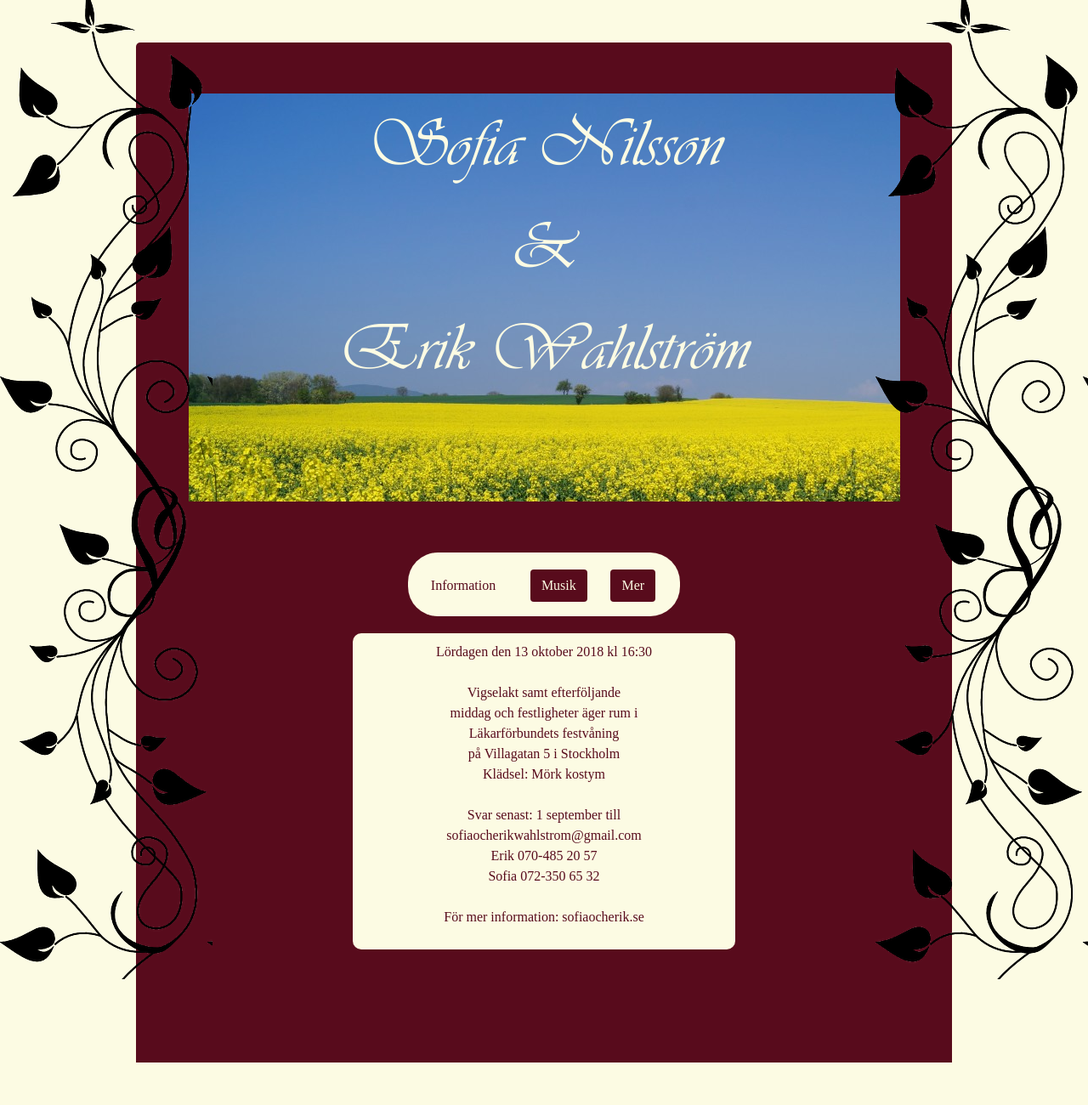
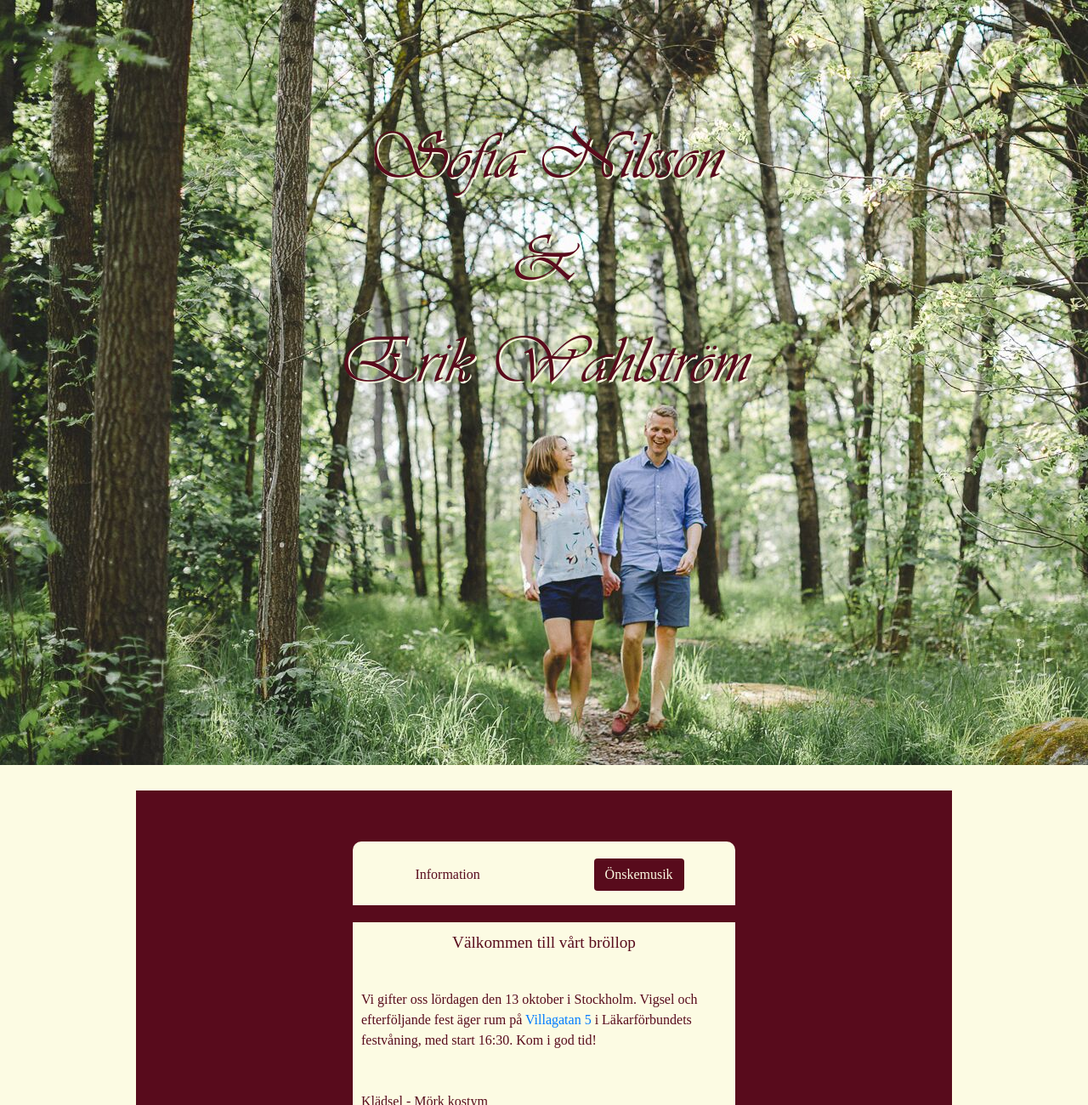
Before and after one commit to olleboll/sofiaocherik, a website: page public/index.html in a window 1280 px wide. Shown: the top 1300 px of the page at 85% size. Before the commit the page ends 1250 px from the top, so only its background shows below. Drawn offline with nearby package versions, Linux system fonts and the light colour scheme; a web font is replaced by a local one.

Commit message:
better image and some fix with the coupkle

```diff
--- a/public/index.html
+++ b/public/index.html
@@ -12,7 +12,7 @@
   crossorigin="anonymous"></script>
   <script src="https://maxcdn.bootstrapcdn.com/bootstrap/4.0.0/js/bootstrap.min.js"></script>
   <link rel="stylesheet" href="https://maxcdn.bootstrapcdn.com/bootstrap/4.0.0/css/bootstrap.min.css" />
-  <link rel="stylesheet" href="styles.css" />
+  <link rel="stylesheet" type="text/css" href="styles.css" />
   <script src="script.js" ></script>
 </head>
 <body>
@@ -26,9 +26,9 @@
 
 
   <section>
-    <div class="side-img-left">
-    </div>
-    <div class="container header-container">
+
+
+    <div class="header-container">
       <div class="header-img">
         <div class="row">
           <div class="col-sm-12">
@@ -39,7 +39,7 @@
         </div>
       </div>
     </div>
-    <div class="side-img-right">
+    <div class="side-imdg-right">
     </div>
   </section>
 
@@ -47,15 +47,14 @@
   <section>
     <div class="container middle-container">
       <div class="row">
-        <div class="col-sm-4 offset-sm-4 nav">
-          <div class="item">
-            <button onclick="itemClick(0);" class="btn btn-item-active">Information</button>
-          </div>
-          <div class="item">
-            <button onclick="itemClick(1);"  class="btn btn-item">Musik</button>
-          </div>
-          <div class="item">
-            <button onclick="itemClick(2);"  class="btn btn-item">Mer</button>
+        <div class="col-sm-6 offset-sm-3">
+          <div class="nav">
+            <div class="item">
+              <button onclick="itemClick(0);" class="btn btn-item-active">Information</button>
+            </div>
+            <div class="item">
+              <button onclick="itemClick(1);"  class="btn btn-item">Önskemusik</button>
+            </div>
           </div>
         </div>
       </div>
@@ -66,19 +65,26 @@
       <div class="row ">
         <div class="col-sm-6 offset-sm-3">
           <div id="0" class="content">
-            <p>Lördagen den 13 oktober 2018 kl 16:30<br><br>
+            <p class="head-text">Välkommen till vårt bröllop</p><br>
+            <p>
+              Vi gifter oss lördagen den 13 oktober i Stockholm.
+              Vigsel och efterföljande fest äger rum på <a href="https://www.google.se/maps/place/Villagatan+5,+114+32+Stockholm/@59.3421973,18.0707568,17z/data=!3m1!4b1!4m5!3m4!1s0x465f9d42358e3fc1:0xac8de9961f2130b1!8m2!3d59.3421973!4d18.0729455" target="_blank">Villagatan 5</a> i Läkarförbundets festvåning, med start 16:30. Kom i god tid!<br><br><br>
 
-            Vigselakt samt efterföljande<br>
-            middag och festligheter äger rum i<br>
-            Läkarförbundets festvåning<br>
-            på Villagatan 5 i Stockholm<br>
-            Klädsel: Mörk kostym<br><br>
-            Svar senast: 1 september till<br>
-            sofiaocherikwahlstrom@gmail.com<br>
-            Erik 070-485 20 57<br>
-            Sofia 072-350 65 32<br><br>
+              Klädsel - Mörk kostym<br><br>
 
-            För mer information: sofiaocherik.se
+              Senast svar - Senast den 1 september vill vi veta om vi har nöjet att få dela vår bröllopsdag med er. Meddela även specialkost och eventuella allergier till osa@sofiaocherik.se.<br><br>
+
+              Toastmaster - Ken Lindeberg Lindvet mailadr: toastmaster@sofiaocherik.se<br><br>
+
+              Önskemusik - Vilken låt skulle du vilja höra under kvällen? Klicka här<br><br>
+
+              Boende - Det finns många bra boendealternativ i närheten av festlokalen.<br><br>
+
+              Barn - Vi önskar fira vår bröllopsdag utan barn.<br><br>
+
+              Önskelista - Vi är glada om ni kommer och delar vår dag. Vill ni ge oss något välkomnar vi gärna ett bidrag till vår bröllopsresa, via Ticket.<br><br>
+
+              Foto - Vi skulle bli glada om ni delar med er av foton som ni tar under festligheterna. Mer info kommer.<br><br>
             </p>
           </div>
         </div>
@@ -94,9 +100,8 @@
                 <input type="text" class="form-control" id="song">
               </div>
               <div class="form-group music-input">
-                <label for="from">Vem är du?</label>
+                <label for="from">Vem är du?<small class="text-muted"> Inte obligatoriskt :)</small></label>
                 <input class="form-control" id="from">
-                <small class="form-text text-muted">Inte obligatoriskt :)</small>
               </div>
               <button onclick="postMusic(); return false;" class="btn btn-primary">Skicka</button>
             </form>
--- a/public/styles.css
+++ b/public/styles.css
@@ -1,21 +1,19 @@
 @font-face {
   font-family: 'wedding';
   font-style: normal;
-  font-weight: 400;
+  //font-weight: 400;
   src: url(fonts/vivaldi.ttf) format('truetype');
 }
 
 @font-face {
   font-family: 'wedding2';
   font-style: normal;
-  font-weight: 400;
-  src: url(fonts/nirmalas.ttf) format('truetype');
+  src: url(fonts/nirmalas.ttf);
 }
 
 body {
   background-color: #FCFBE3;
   font-family: wedding2;
-
 }
 
 .container {
@@ -23,38 +21,46 @@ body {
 }
 
 .header-container {
-
-  color: #FCFBE3;
-  margin-top: 50px;
-  height: 600px;
+  max-width: 100vw !important;
+  color: #580b1c;
+  text-shadow: 2px 2px #FCFBE3;
+  //margin-top: 50px;
+  height: 900px;
   display: flex;
   align-items: center;
   justify-content: center;
   border-radius: 5px 5px 0 0;
-  border-bottom: 60px solid #580b1c;
-  border-top: 60px solid #580b1c;
+  //border-bottom: 60px solid #580b1c;
+  //border-top: 60px solid #580b1c;
   background-color: #580b1c;
 }
 
 .header-img {
-  background-image: url("images/img.jpg");
-  background-repeat: no-repeat;
-  width: 90%;
+  background-image: url("images/bg.jpeg");
+  //background-repeat: no-repeat;
+  width: 100%;
   height: 100%;
 }
 
 .middle-container {
   background-color: #580b1c;
   color: #FCFBE3;
-  height: 600px;
+  height: 100%;
   width: 100%;
   border-radius: 0;
-  //border: 60px solid #580b1c;
+  margin-top: 30px;
+  border-top: 60px solid #580b1c;
 }
 
 .header-text {
   font-size: 5rem;
   font-family: wedding;
+  text-align: center;
+  margin-top: 125px;
+}
+
+.head-text {
+  font-size: 1.2rem;
   text-align: center;
 }
 
@@ -67,6 +73,7 @@ body {
   width: 75vw;
   background-color: #FCFBE3;
   z-index: 10;
+  border-radius: 0 0 10px 10px;
 }
 
 
@@ -83,12 +90,14 @@ body {
 
 .content {
   display: none;
-  border-radius: 10px;
+  //border-radius: 10px;
+  border-radius: 0 0 10px 10px;
   padding: 10px;
-  text-align: center;
+  text-align: left;
   background-color: #FCFBE3;
   color: #580b1c;
   border-image: url("/images/border.png") 30% round;
+  margin-bottom: 50px;
 }
 
 .active-content {
@@ -100,7 +109,8 @@ body {
   width: 100%;
   height: 75px;
   color: #580b1c;
-  border-radius: 35px;
+  //border-radius: 10px;
+  border-radius: 10px 10px 0 0;
   text-align: center;
 }
 
@@ -140,10 +150,10 @@ body {
 .side-img-left {
   z-index: 50;
   position: absolute;
-  top: 0;
+  top: 600px;
   left: 0;
   width: 250px;
-  height: 90vw;
+  height: 80%;
   padding: 0 15px;
   margin: 0 0 10px 0;
   color: #580b1c;
@@ -154,10 +164,10 @@ body {
 .side-img-right {
   z-index: 50;
   position: absolute;
-  top: 0;
+  top: 600px;
   right: 0;
   width: 250px;
-  height: 90vw;
+  height: 80%;
   padding: 0 15px;
   margin: 0 0 10px 0;
   background: url("/images/border.png") 0 0 repeat;
```
Also changed, not shown: routes/index.js (+6 -6 lines), public/fonts/LQ.ttf (deleted), public/fonts/Precious.ttf (deleted), public/fonts/Respective.ttf (deleted), public/images/bg.jpeg (added), 1 other file.
